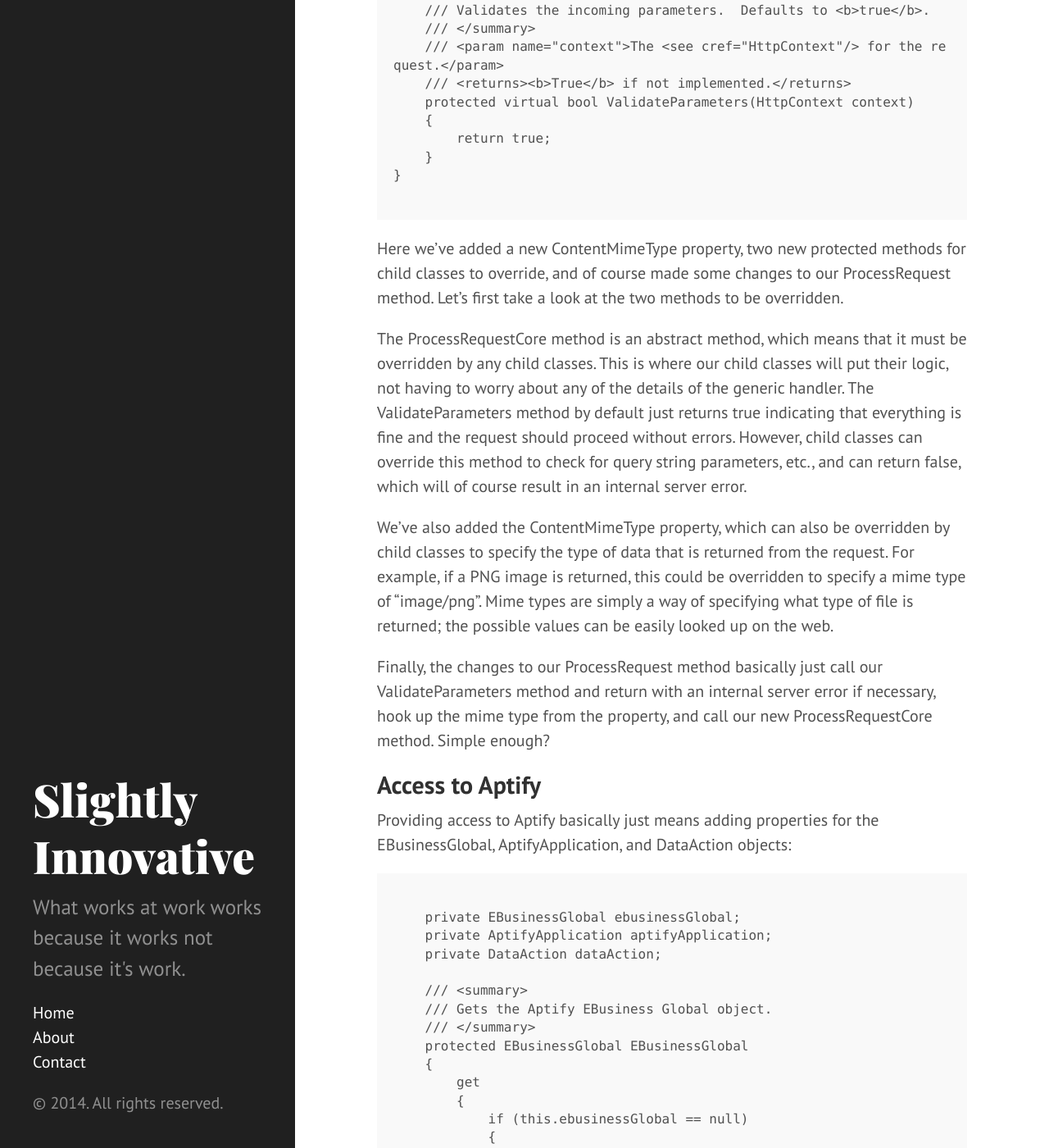
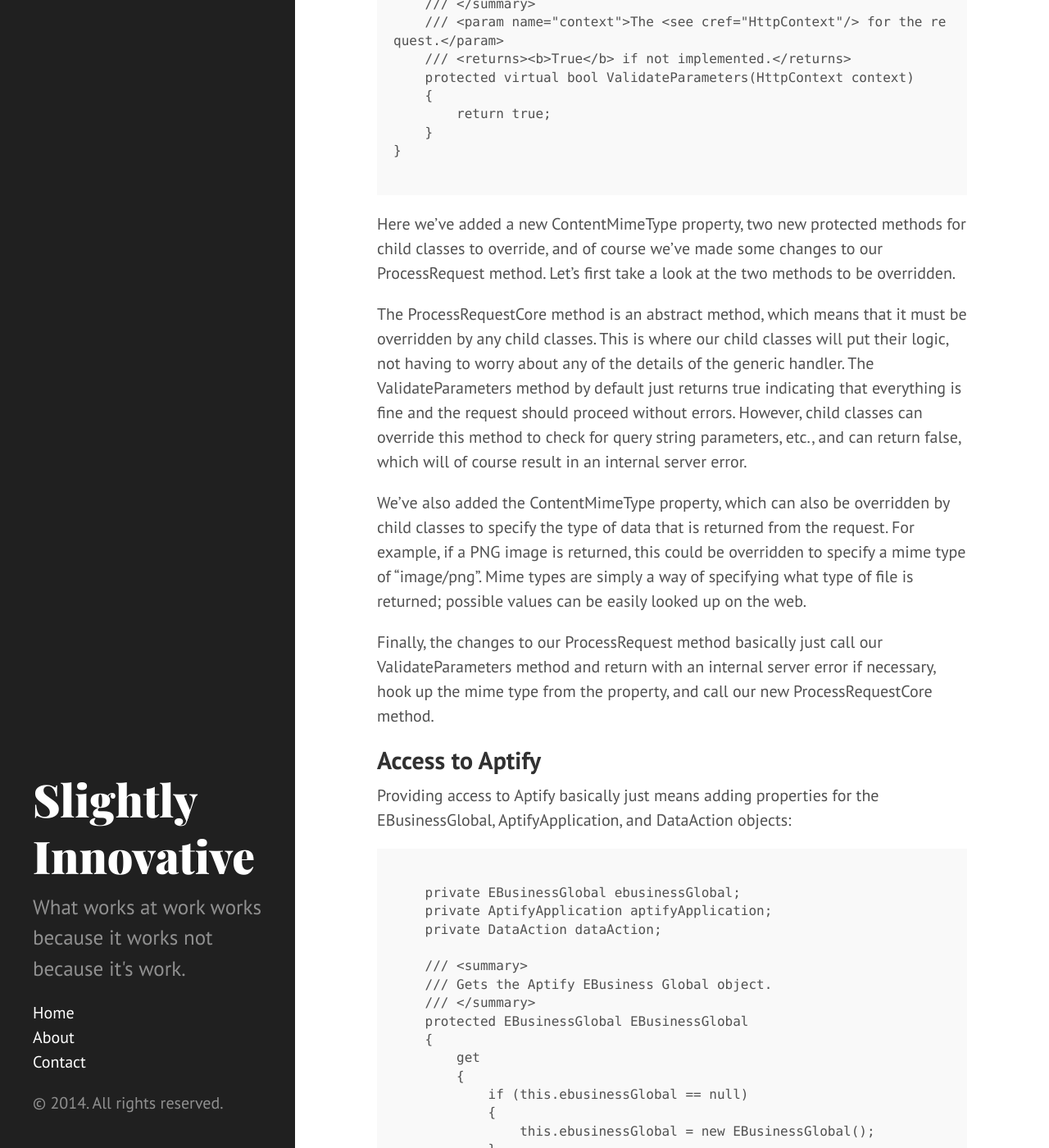
Before and after one commit to lcates/perbyte.github.io, a Jekyll site: the page built from _posts/2014-06-08-Creating-a-Generic-IHttpHandler-Class.md, in a window 1280 px wide and 1400 px high, scrolled down 3654 px. Shown: the whole window at 82% size. Built offline with Jekyll 4.4.1, drawn with Linux system fonts in a browser that asks for light colours; Markdown is read by kramdown in place of the engine named in the settings; comment, search, counter and statistics services are not loaded; some of the changed text lies outside the part shown.

Commit message:
One more?

````diff
--- a/_posts/2014-06-08-Creating-a-Generic-IHttpHandler-Class.md
+++ b/_posts/2014-06-08-Creating-a-Generic-IHttpHandler-Class.md
@@ -22,7 +22,7 @@
 What is an ASP.NET generic handler?
 -----------------------------------
 
-In ASP.NET, generic handlers are typically used in situations where standard web page functionality doesn't fully apply. For example, they can be used to return XML or JSON data to be picked up by another page or application, they can be used similarly to a web service to receive and send data, or they can always be used in the ways Aptify intended: to dynamically size and process images or for file downloads.
+In ASP.NET, generic handlers are typically used in situations where standard web page functionality doesn't fully apply. For example, they can be used to return XML or JSON data to be picked up by another page or application, they can be used similarly to a web service to receive and send data, or they can always be used in the ways Aptify intended: to dynamically size and process images or file downloads.
 
 Generic handlers are extremely flexible and can be used in pretty much any situation that lives outside of the bounds of a typical ASP.NET web page.
 
@@ -57,12 +57,12 @@
 }
 ```
 
-This is a generic handler that does nothing more than output "Hello World" as a text file. The ProcessRequest method is the entry point, and simply sets the returned content type to "text/plain" (which represents a simple text file), and writes "Hello World" to the response output. Navigating to the URL of this handler would simply show "Hello World" in clear text in your browser.
+This is a generic handler that does nothing more than output "Hello World" as a text file. The ProcessRequest method is the entry point for a request. We simply set the returned content type to "text/plain" (which represents a simple text file), and write "Hello World" to the response output. Navigating to the URL of this handler would simply show "Hello World" in clear text in your browser.
 
 The IsReusable property specifies whether or not an existing instance of the class can be re-used for another request. The safest value to use here is false, which specifies that a new instance of our HttpHandlerBase class will be created for every request. This is safest because reusable handlers must be type safe and are often accessed concurrently, so saving state in your handler can become an issue. However, performance can obviously be gained by setting this value to true if you are careful not to run into these issues.
 
-Allowing for Easy Implementations of Extended Classes
------------------------------------------------------
+Allowing for Easy Implementations
+---------------------------------
 
 Obviously the goal for our base class is to provide base functionality and make it easy to extend the class. Let's add in some code to help out:
 
@@ -135,13 +135,13 @@
 
 ```
 
-Here we've added a new ContentMimeType property, two new protected methods for child classes to override, and of course made some changes to our ProcessRequest method. Let's first take a look at the two methods to be overridden.
+Here we've added a new ContentMimeType property, two new protected methods for child classes to override, and of course we've made some changes to our ProcessRequest method. Let's first take a look at the two methods to be overridden.
 
 The ProcessRequestCore method is an abstract method, which means that it must be overridden by any child classes. This is where our child classes will put their logic, not having to worry about any of the details of the generic handler.  The ValidateParameters method by default just returns true indicating that everything is fine and the request should proceed without errors. However, child classes can override this method to check for query string parameters, etc., and can return false, which will of course result in an internal server error.
 
-We've also added the ContentMimeType property, which can also be overridden by child classes to specify the type of data that is returned from the request. For example, if a PNG image is returned, this could be overridden to specify a mime type of "image/png". Mime types are simply a way of specifying what type of file is returned; the possible values can be easily looked up on the web.
+We've also added the ContentMimeType property, which can also be overridden by child classes to specify the type of data that is returned from the request. For example, if a PNG image is returned, this could be overridden to specify a mime type of "image/png". Mime types are simply a way of specifying what type of file is returned; possible values can be easily looked up on the web.
 
-Finally, the changes to our ProcessRequest method basically just call our ValidateParameters method and return with an internal server error if necessary, hook up the mime type from the property, and call our new ProcessRequestCore method. Simple enough?
+Finally, the changes to our ProcessRequest method basically just call our ValidateParameters method and return with an internal server error if necessary, hook up the mime type from the property, and call our new ProcessRequestCore method.
 
 Access to Aptify
 ----------------
@@ -179,7 +179,8 @@
         {
             if (this.aptifyApplication == null)
             {
-                this.aptifyApplication = this.EBusinessGlobal.GetAptifyApplication(HttpContext.Current.Application, HttpContext.Current.User);
+                this.aptifyApplication = this.EBusinessGlobal.GetAptifyApplication(
+                    HttpContext.Current.Application, HttpContext.Current.User);
             }
 
             return this.aptifyApplication;
@@ -195,7 +196,8 @@
         {
             if (this.dataAction == null)
             {
-                this.dataAction = this.EBusinessGlobal.GetDataAction(HttpContext.Current.Application, HttpContext.Current.User);
+                this.dataAction = this.EBusinessGlobal.GetDataAction(
+                    HttpContext.Current.Application, HttpContext.Current.User);
             }
 
             return this.dataAction;
````
